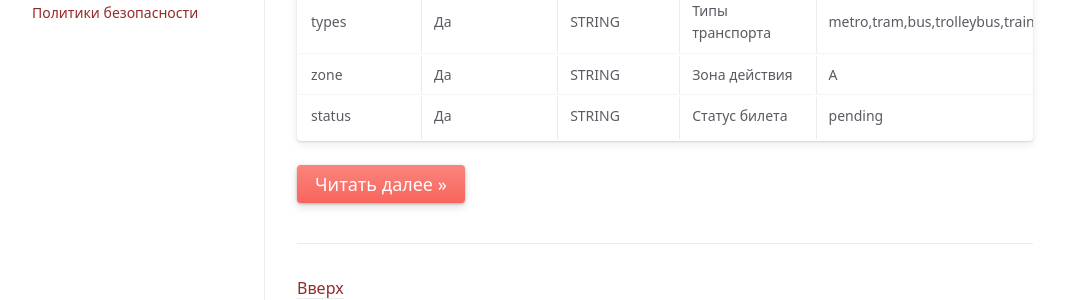
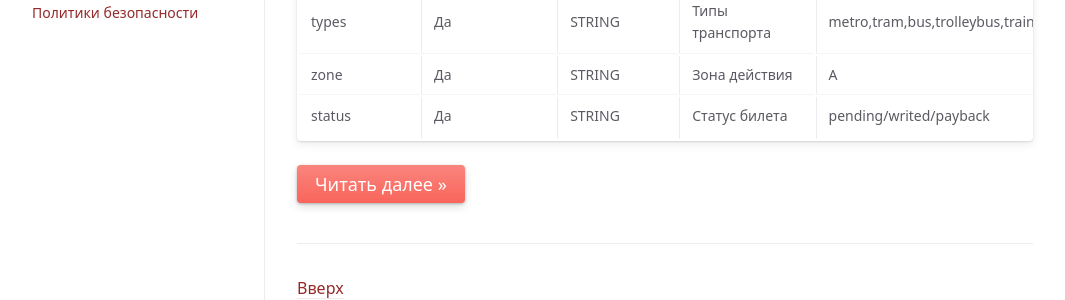
Before and after one commit to InvoiceBox/docs.troika.business, a Jekyll site: the page built from docs/methods/app_get_ticket.md, in a window 1280 px wide and 900 px high, scrolled down 646 px. Shown: the part 551-851 px from the top of the window, without its empty margins (107-1172 px from the left). Built offline with Jekyll 4.4.1, drawn with Linux system fonts in a browser that asks for light colours.

Commit message:
Update method

```diff
--- a/docs/methods/app_get_ticket.md
+++ b/docs/methods/app_get_ticket.md
@@ -35,7 +35,7 @@ parent: "Методы API"
 | validityDays  | Да           | INT    | Срок действия билета  | 7                                |
 | types         | Да           | STRING | Типы транспорта       | metro,tram,bus,trolleybus,train  |
 | zone          | Да           | STRING | Зона действия         | A                                |
-| status        | Да           | STRING | Статус билета         | pending                          |
+| status        | Да           | STRING | Статус билета         | pending/writed/payback           |
 
 
 [Читать далее &raquo;](/docs/methods/app_cancel_ticket/){: .btn .btn-primary .fs-5 .mb-4 .mb-md-0 .mr-2 }
```
